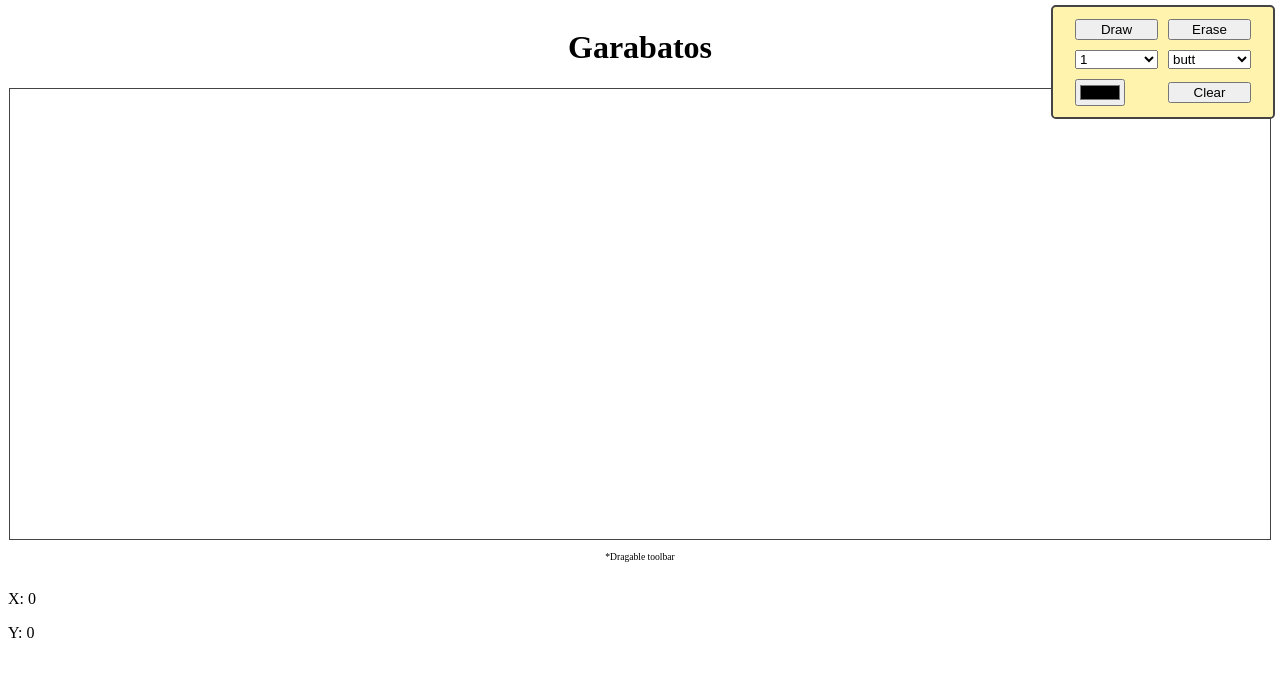
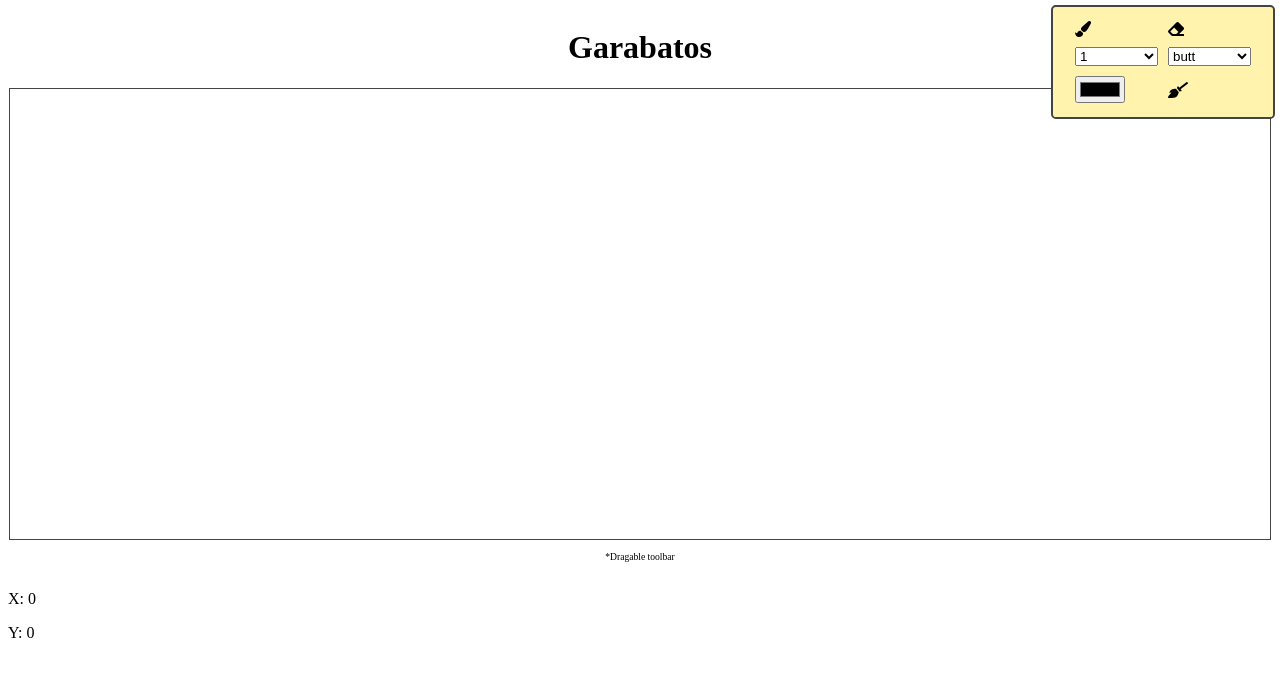
Before and after one commit to elPoeta/garabatos, a plain HTML site: page index.html in a window 1280 px wide. Drawn offline with Linux system fonts and the light colour scheme.

Commit message:
add icons

```diff
--- a/index.html
+++ b/index.html
@@ -5,6 +5,8 @@
   <meta charset="UTF-8">
   <meta name="viewport" content="width=device-width, initial-scale=1.0">
   <meta http-equiv="X-UA-Compatible" content="ie=edge">
+  <link rel="stylesheet" href="https://use.fontawesome.com/releases/v5.7.2/css/all.css"
+    integrity="sha384-fnmOCqbTlWIlj8LyTjo7mOUStjsKC4pOpQbqyi7RrhN7udi9RwhKkMHpvLbHG9Sr" crossorigin="anonymous">
   <link rel="stylesheet" href="./css/styles.css">
   <script src="./javascript/toolbar.js" defer></script>
   <script src="./javascript/paint.js" defer></script>
@@ -15,8 +17,8 @@
   <div id="toolbarContainer">
     <div id="toolbar">
       <div class="item">
-        <button id="btnDraw">Draw</button>
-        <button id="btnErase">Erase</button>
+        <i id="btnDraw" class="fas fa-paint-brush"></i>
+        <i id="btnErase" class="fas fa-eraser"></i>
         <select name="lineWidth" id="lineWidth">
           <option value="0" disabled>Line width</option>
           <option value="1" selected>1</option>
@@ -38,7 +40,7 @@
           <option value="square">square</option>
         </select>
         <input type="color" name="lineColor" id="lineColor">
-        <button id="clearCanvas">Clear</button>
+        <i id="clearCanvas" class="fas fa-broom"></i>
       </div>
     </div>
   </div>
```
